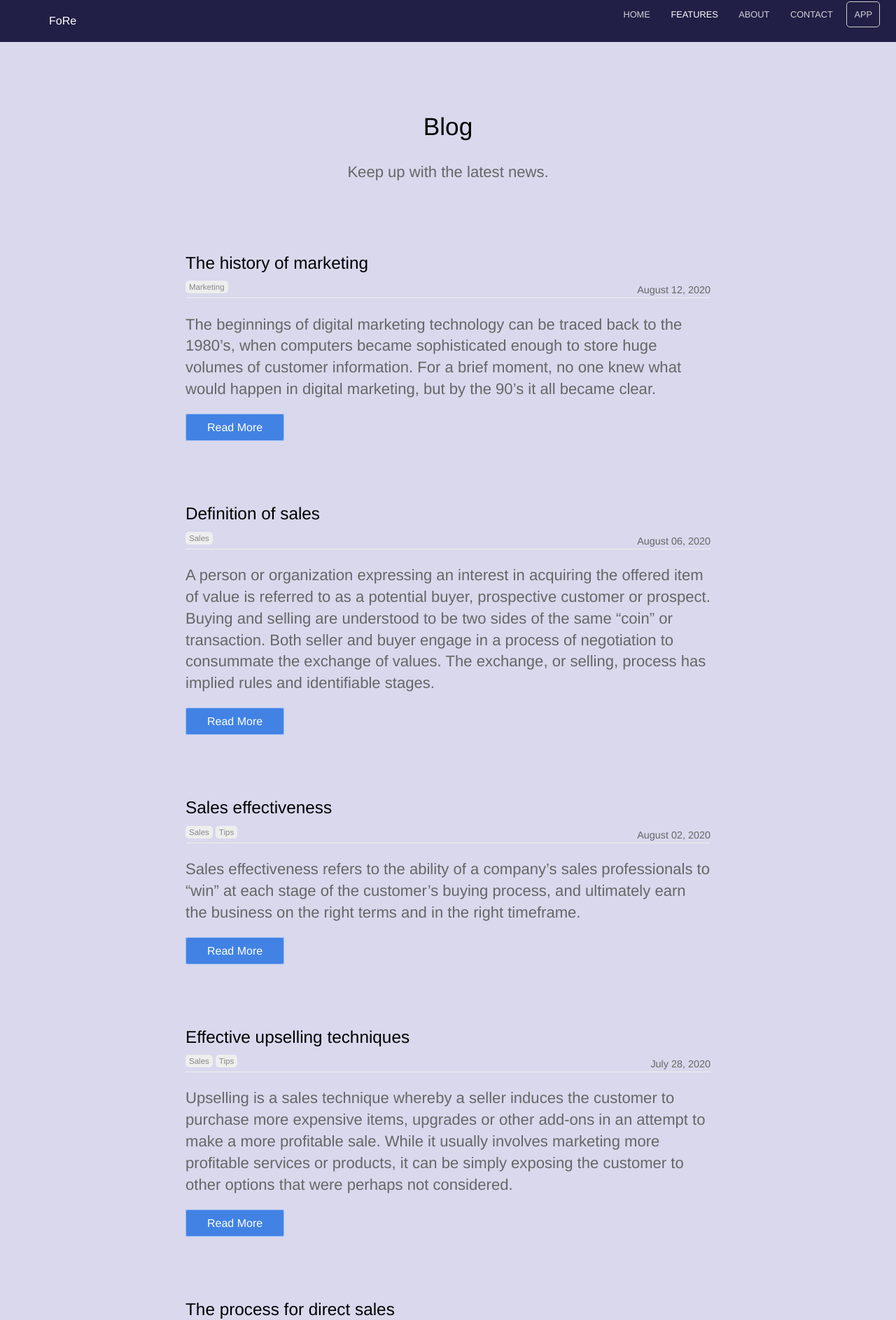
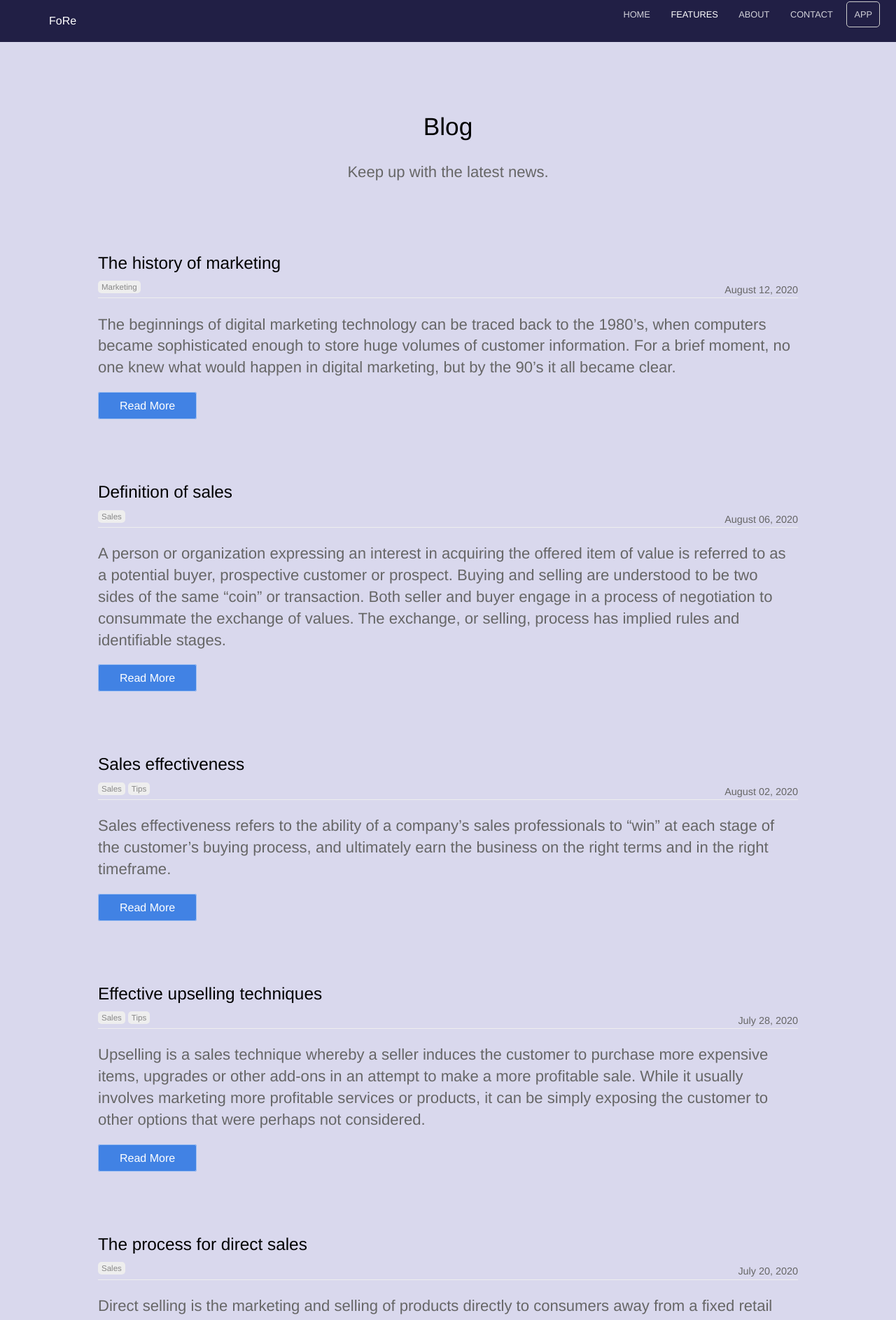
Before and after one commit to Her-o1/my_landing_page, a Jekyll site: the page built from blog/index.html, in a window 1280 px wide. Shown: the top 1886 px of the page at 70% size. Built offline with Jekyll 4.4.1, drawn with Linux system fonts in a browser that asks for light colours; the list of posts is cut into pages by our own code.

Commit message:
Update layout.scss

```diff
--- a/_sass/layout.scss
+++ b/_sass/layout.scss
@@ -5,7 +5,7 @@
 }
 
 .text-container {
-	max-width: 750px;
+	max-width: 1000px;
 }
 
 .container {
```
